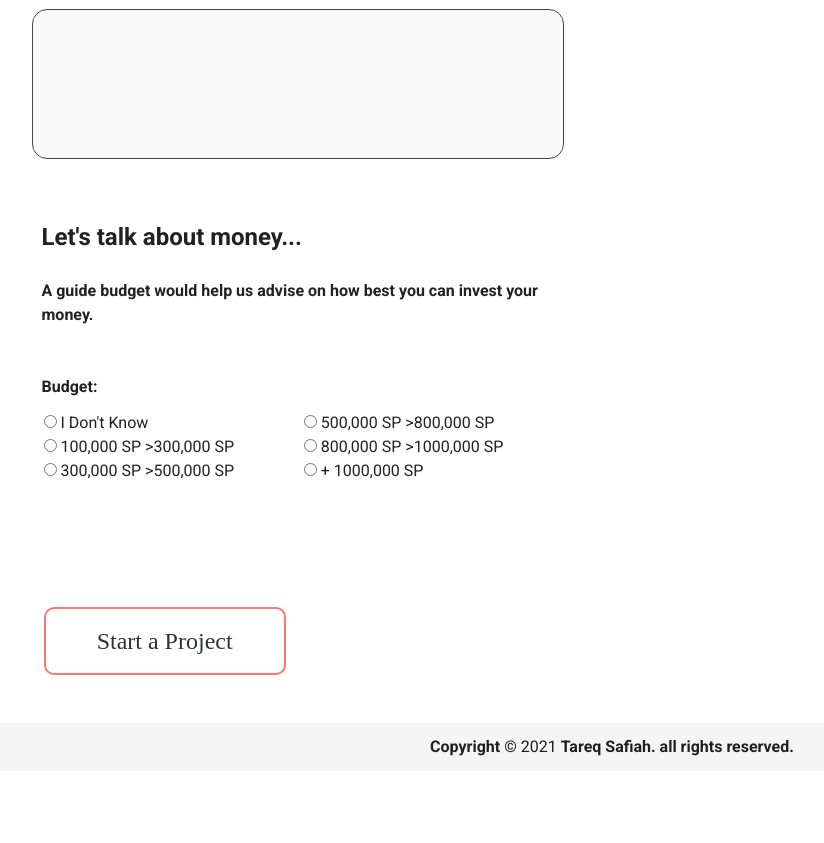
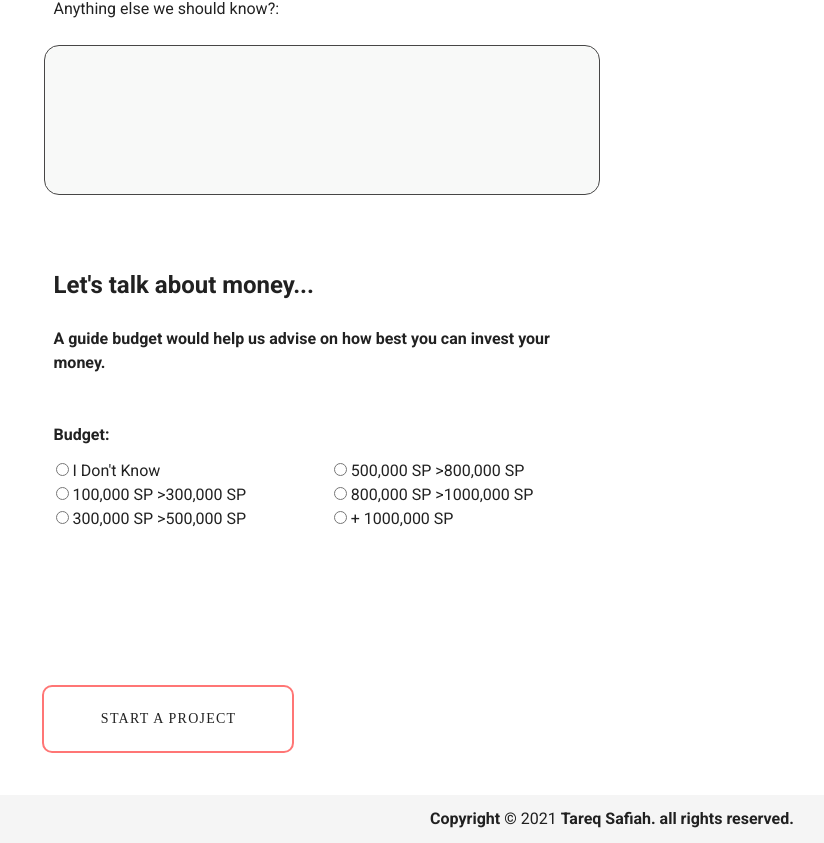
Before and after one commit to tareqsafiah/tareq-safia, a Vue app: page /getservice in a window 1280 px wide. Shown: the part 1133-1976 px from the top of the page, without its empty margins (28-852 px from the left). Before the commit the page ends 1904 px from the top, so only its background shows below. Built offline with nearby package versions, Linux system fonts and the light colour scheme.

Commit message:
Update getservice.vue

```diff
--- a/src/views/getservice.vue
+++ b/src/views/getservice.vue
@@ -1,7 +1,5 @@
 <template>
-<v-app>
-    <div id="getservice">
-    <br>
+<v-app id="getservice">
     <div class="container">
       <div class="row">
       <div class="col-sm-12 col-md-7 col-12" >
@@ -87,6 +85,7 @@
       </div>
     </div>
     </div>
+    <div class="container">
     <div class="row">
       <div class="col-sm-12 col-md-6 col-12 down-15-anim" >
         <br>
@@ -108,6 +107,8 @@
         </div>
       </div>
     </div>
+    </div>
+    <div class="container">
     <div class="row">
       <div class="col-sm-12 col-md-6 col-12" >
         <div id="card1" class="down-15-anim v-card c-sheet theme--light">
@@ -165,23 +166,13 @@
           </div>
         </div>
       </div>
-    </div>
-      </form>
-      <div class="row">
-      <div class="col-sm-12 col-md-6 col-12" >
-        <div id="card1" class="down-15-anim v-card c-sheet theme--light">
-              <div class="container">
-            <div class="row">
-              <div class="col-sm-12 col-md-6 col-12">
-            <a href="" class="btn btnn">Start a Project</a>
-            <br><br>
+      <div class="middel">
+            <p class="btm btnn">
+            <v-btn text depressed to="">Start a Project</v-btn></p>
       </div>
     </div>
   </div>
-        </div>
-      </div>
-    </div>
-    </div>
+</form>
     </div>
 </v-app>
 </template>
@@ -266,30 +257,25 @@
 color: #ff7675;
 
   }
-.row{
-  float:left ;
-  width: 100%;
-  left: 2%;
-  /* margin: auto; */
-}
-       .btn{
-            width: 100%;
-           /* left:-85%; */
+  .btm{
+            left: 4%;
             position: relative;
             display: block;
             color: #2d3436;
-            font-size: 24px;
+            font-size: 20px;
             font-family: "monttserrat";
             text-decoration: none;
-            /* margin: 0px -50px; */
+            width: fit-content;
+            margin: 30px 0;
+            width: 100%;
             border: 2px solid #ff7675;
-            padding: 14px 30px;
+            padding: 14px 40px;
             overflow: hidden;
             transition: 1s all ease-out;
             border-radius: 10px;
             text-align: center;
         }
-        .btn::before{
+        .btm::before{
           text-decoration: none;
             background-color: #ff7675;
             content: "";
@@ -299,14 +285,23 @@
             transform: translate(-50%, -50%);
             z-index: -1;
             transition: all 0.6s ease;
+            border-radius: 10px;
         }
         .btnn::before{
             width: 100%;
             height: 0;
             transform: translate(-50%, -50%) rotate(45deg);
+            border-radius: 10px;
         }
         .btnn:hover::before{
-            height: 650%;
+            height: 800%;
+            border-radius: 10px;
+        }
+        .middle{
+            position: absolute;
+            top: 50%;
+            left: 50%;
+            transform: translate(-50%,-50%);
         }
         body{
           background-color: #dfe6e9;
```
Lines whose indentation alone changed are shown as unchanged.
